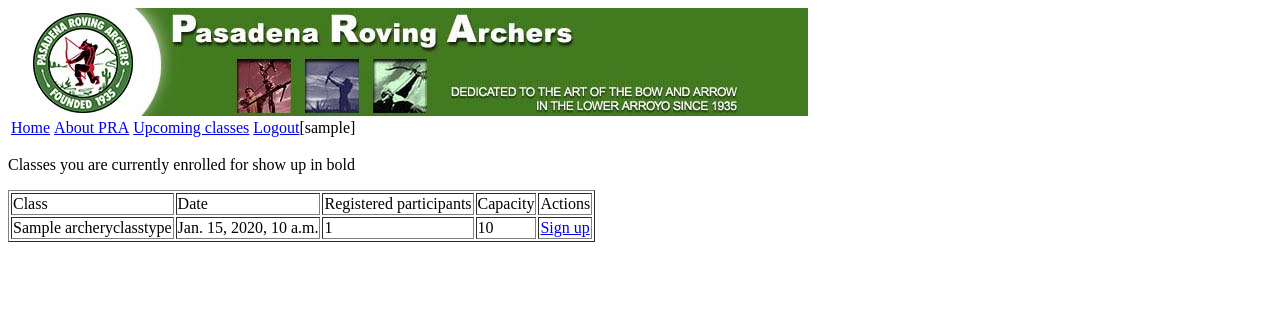
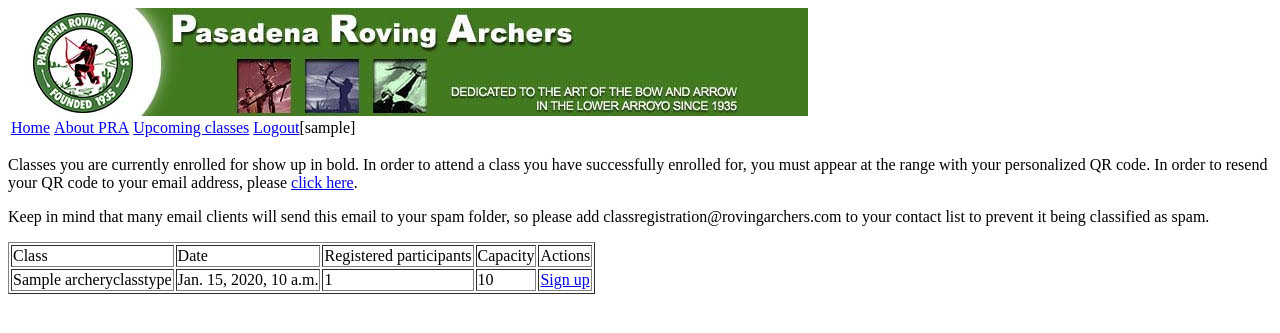
Before and after one commit to ZenBowman/pra-heroku, a Django app: template blog/templates/blog/classes.html in a window 1280 px wide. Shown: the top 333 px of the page. Run offline with Django 3.2, Linux system fonts and the light colour scheme; tables that the repository leaves empty hold one stand-in row (values such as "Sample post"); the template is opened without the code that fills it: values that come from a table or form of the project are taken from there, most other values are stand-ins (such as "Sample title", 1, 10 or a date in 2020); parts of the project's set-up code (start-up, migrations or seed data) failed here and were passed over.

Commit message:
Added QR code functionality

```diff
--- a/blog/templates/blog/classes.html
+++ b/blog/templates/blog/classes.html
@@ -4,9 +4,17 @@
 <div>
     {% if not username %}
     <h3>You must be logged in to sign up for any upcoming classes</h3>
+    {% else %}
+    <p>
+        Classes you are currently enrolled for show up in bold.
+        In order to attend a class you have successfully enrolled for, you must appear at the range
+        with your personalized QR code. In order to resend your QR code to your email address, please
+        <a href="/blog/sendqr">click here</a>.</p>
+        <p>Keep in mind that many email clients will send this
+        email to your spam folder, so please add classregistration@rovingarchers.com to your contact
+        list to prevent it being classified as spam.
+    </p>
     {% endif %}
-
-    <p>Classes you are currently enrolled for show up in bold</p>
 
     {% if show_full_msg %}
     <p>Sorry, that class is full</p>
@@ -23,8 +31,10 @@
         </tr>
         {% for c in classes %}
         <tr>
-            <td>{% if c in enrolled_classes %}<b>{% endif %}{{ c.type }}{% if c in enrolled_classes %}</b>{% endif %}</td>
-            <td>{% if c in enrolled_classes %}<b>{% endif %}{{ c.date }}{% if c in enrolled_classes %}</b>{% endif %}</td>
+            <td>{% if c in enrolled_classes %}<b>{% endif %}{{ c.type }}{% if c in enrolled_classes %}</b>{% endif %}
+            </td>
+            <td>{% if c in enrolled_classes %}<b>{% endif %}{{ c.date }}{% if c in enrolled_classes %}</b>{% endif %}
+            </td>
 
             <td>{{ c.num_registered }}</td>
             <td>{{ c.capacity }}</td>
--- a/blog/urls.py
+++ b/blog/urls.py
@@ -4,6 +4,7 @@ from blog import views
 
 urlpatterns = patterns(
     '',
+    url(r'^sendqr/', views.request_qr, name='request_qr'),
     url(r'^about/', views.about, name='about'),
     url(r'^signup/', views.signup, name='signup'),
     url(r'^classes/', views.classes, name='classes'),
--- a/requirements.txt
+++ b/requirements.txt
@@ -1,4 +1,5 @@
 Django==1.6.2
+Pillow==2.3.0
 dj-database-url==0.2.2
 dj-static==0.0.5
 django-toolbelt==0.0.1
```
Also changed, not shown: blog/emailer.py (added, +16 -0 lines), blog/views.py (+11 -0 lines).
